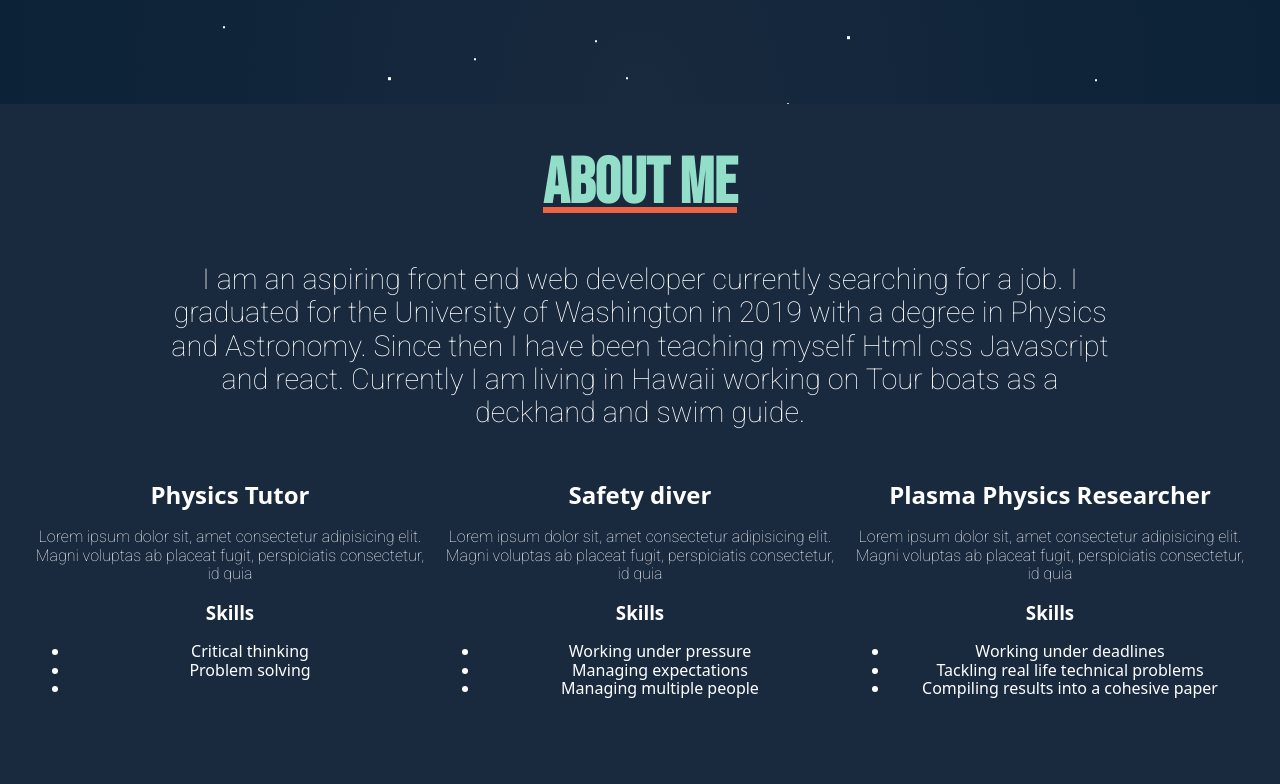
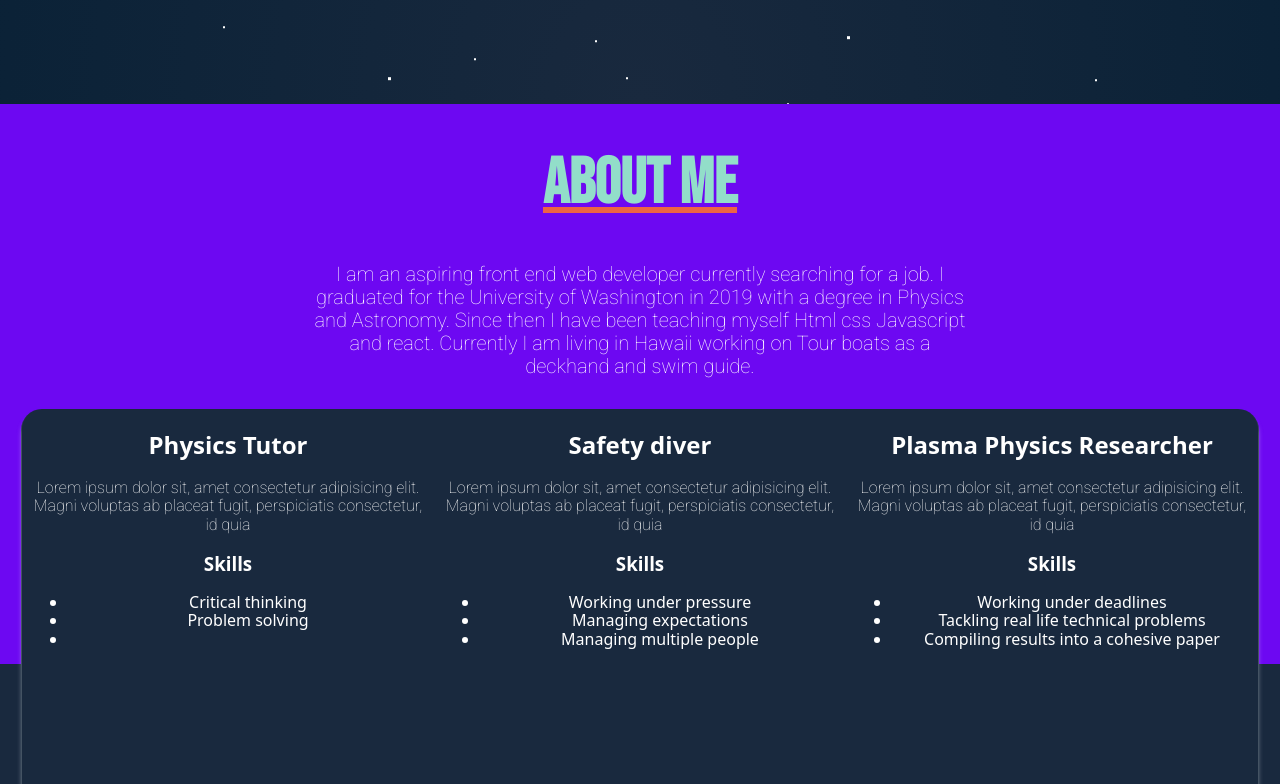
Before and after one commit to piacib/portfolio, a React (Create React App) app: page / in a window 1280 px wide. Shown: the part 696-1480 px from the top of the page. Built offline with nearby package versions, Linux system fonts and the light colour scheme.

Commit message:
moved variables to orbit class

```diff
--- a/src/App.css
+++ b/src/App.css
@@ -1,58 +1,27 @@
-:root {
-  /* --color-1: #000000;
-  --color-2: #3fe0d4;
-  --color-3: #ea6265; */
-  --li-width: 8rem;
-
-  /* --color-1: #19293e;
-  --color-2: #ed6444;
-  --color-3: #92dec9;
-  --color-4: #009687;
-  --speed: 120s;
-  --pink-dark: rgb(209, 62, 148);
-  --pink-light: rgb(248, 155, 170);
-
-  --linkedin-blue: rgb(0, 116, 179);
-  --linkedin-blue-dark: rgb(0, 116, 200);
-
-  --teal-dark: rgb(0, 167, 167);
-  --teal-light: rgb(0, 197, 197);
-
-  --green-dark: green;
-  --green-light: rgb(116, 192, 120);
-
-  --orange-dark: orange;
-  --orange-light: hsl(34, 93%, 77%);
-
-  --red-dark: rgb(255, 45, 45);
-  --red-light: rgb(240 106 106);
-
-  --blue-dark: rgb(0, 114, 177);
-  --blue-light: rgb(162, 192, 223);
-
-  --yellow-dark: rgb(255, 255, 0);
-  --yellow-light: rgb(242, 234, 161);
-
-  --purple-dark: rgb(128, 0, 128);
-  --purple-light: rgb(197, 161, 211); */
-}
-
 .theme-dark {
   --color-1: rgb(25, 41, 62);
   --color-2: rgb(237, 100, 68);
   --color-3: rgb(146, 222, 201);
   --color-4: rgb(0, 150, 135);
-  --about-me-background: rgb(25, 41, 62);
+  --section-background: rgb(25, 41, 62);
   --projects-background: rgb(52, 84, 126);
   --font-color: white;
+  --experience-card-border-color: rgb(25, 41, 62);
+  --about-me-accent: rgb(109, 8, 242);
+  --box-shadow: 0 5px 5px 0 rgb(38 81 99/ 50%),
+    0 0 0 1px var(--section-background);
 }
 .theme-light {
   --color-1: #dee0b1;
   --color-2: rgb(237, 100, 68);
   --color-3: rgb(0, 200, 83);
   --color-4: rgb(0, 150, 135);
-  --about-me-background: white;
+  --section-background: rgb(255, 255, 255);
+  --experience-card-border-color: rgb(230, 236, 248);
   --font-color: black;
+  --box-shadow: 0 5px 5px 0 rgb(233 240 243 / 50%),
+    0 0 0 1px var(--section-background);
+  --about-me-accent: rgb(109, 8, 242);
 }
 .opacity1 {
   opacity: 1;
@@ -84,7 +53,10 @@
 }
 .orbit {
   --speed: 120s;
-
+  --li-width: 8rem;
+  --size: 13rem;
+  --radius: 15rem;
+  --arm-length: calc(var(--radius) * sin(3.14159265358979 / 4));
   width: var(--size);
   display: grid;
   place-items: center;
@@ -99,7 +71,6 @@
 }
 section {
   min-height: 200px;
-  /* background-color: var(--color-4); */
   color: black;
 }
 section > h1 {
@@ -113,7 +84,7 @@ section > h1 {
   font-size: 4rem;
 }
 section > p {
-  font-size: 1.8rem;
+  font-size: 1.25rem;
   color: var(--font-color);
 }
 
@@ -125,8 +96,8 @@ section > ul {
   justify-content: center;
 }
 #about_me {
-  background-color: var(--about-me-background);
+  background-color: var(--section-background);
 }
 #projects {
-  background-color: var(--projects-background);
+  background-color: var(--section-background);
 }
--- a/src/components/Bubble/bubble.css
+++ b/src/components/Bubble/bubble.css
@@ -1,7 +1,4 @@
 :root {
-  --radius: 15rem;
-  --arm-length: calc(var(--radius) * sin(3.14159265358979 / 4));
-  /* --arm-length: 10.6066rem; */
   --ExtendArmAnimation-length: 1.5s;
   --ExtendArmAnimation-type: ease-out;
 }
```
